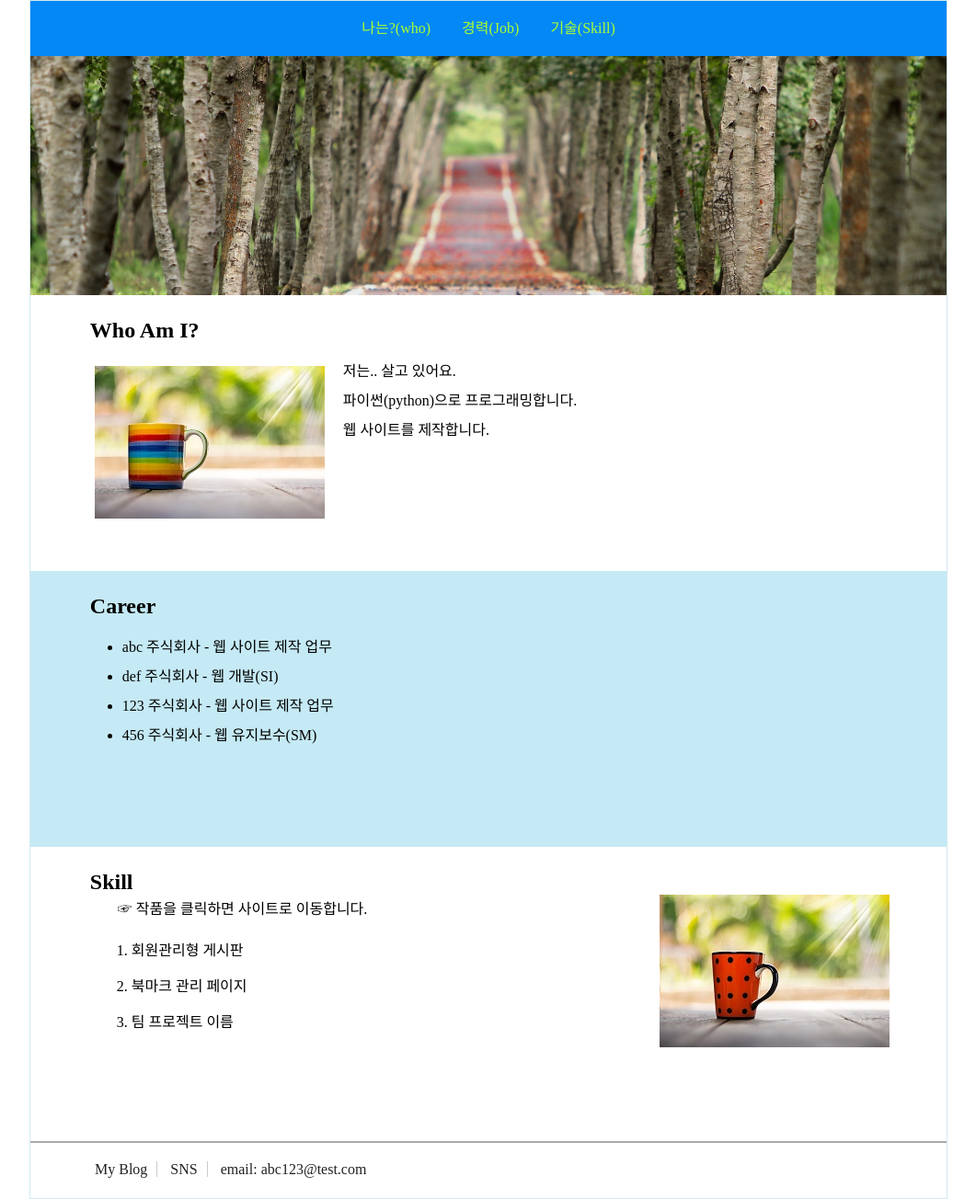
After one commit to soo-youngJun/mysite, a Django app: page /pybo/profile/ in a window 1280 px wide. The commit adds this page. Shown: the whole page at 92% size, without its empty margins (109-1170 px from the left). Run offline with Django 3.2, Linux system fonts and the light colour scheme.

Commit message:
add profile

```diff
--- a/pybo/urls.py
+++ b/pybo/urls.py
@@ -7,13 +7,14 @@ app_name = 'pybo'
 urlpatterns = [
     path('', views.index, name='index'),
     path('board/', views.board, name='board'),
+    path('profile/', views.profile, name='profile'),
     path('<int:question_id>/', views.detail, name='detail'),
     path('answer/create/<int:question_id>/', views.answer_create, name='answer_create'),
     path('question/create/', views.question_create, name='question_create'),
     path('question/modify/<int:question_id>/', views.question_modify, name='question_modify'),
     path('question/delete/<int:question_id>/', views.question_delete, name='question_delete'),
-    # path('answer/modify/<int:question_id>/', views.answer_modify, name='answer_modify'),
-
+    path('answer/modify/<int:answer_id>/', views.answer_modify, name='answer_modify'),
+    path('answer/delete/<int:answer_id>/', views.answer_delete, name='answer_delete'),
 
     path('jqtest/', views.jqtest, name='jqtest'),
     path('imgtest/', views.imgtest, name='imgtest'),
--- a/pybo/views.py
+++ b/pybo/views.py
@@ -4,17 +4,28 @@ from django.utils import timezone
 from .forms import QuestionForm, AnswerForm
 from django.contrib.auth.decorators import login_required
 from django.contrib import messages
-
+from django.core.paginator import Paginator
 
 def index(request):
     return render(request, 'pybo/index.html')
 
+def profile(request):
+    return render(request, 'pybo/profile.html')
+
 def board(request):
+    # 질문 목록
+    # 127.0.0.1:8000/pybo/board/?page=1
+    page = request.GET.get('page', '1')
+
+    # 조회
     question_list = Question.objects.order_by('-create_date')
-    context = {'question_list' : question_list}
-    return render(request, 'pybo/question_list.html', context)
-    #return HttpResponse("Welcome!! pybo에 오신 것을 환영합니다.")
-    #'-'기호는 내림차순 정렬
+
+    # 페이징 처리 -페이지당 10개씩 보여줌
+    paginator = Paginator(question_list, 10)
+    page_obj = paginator.get_page(page)
+
+    context = {'question_list' : page_obj}
+    return render(request, 'pybo/question_list.html' ,context)
 
 def detail(request, question_id):
     #question = Question.objects.get(id=question_id)
@@ -49,7 +60,7 @@ def question_create(request):
             question.author = request.user  #인증된 사용자(글쓴이)
             question.create_date = timezone.now()
             question.save()
-            return redirect('pybo:index')
+            return redirect('pybo:board')
     else:    # request.method == 'GET'
         form = QuestionForm()
 
@@ -84,8 +95,42 @@ def question_delete(request, question_id):
     if request.user != question.author:
         messages.error(request, "삭제 권한이 없습니다.")
         return redirect('pybo:detail', question_id=question.id)
-    question.delete()
-    return redirect('pybo:index')
+    else:
+        question.delete()
+    return redirect('pybo:board')
+
+@login_required(login_url='common:login')
+def answer_modify(request, answer_id):
+    #답변 수정
+    answer = get_object_or_404(Answer, pk=answer_id)
+    if request.user != answer.author:
+        messages.error(request, "수정 권한이 없습니다.")
+        return redirect('pybo:detail', question_id=answer.question.id)
+
+    if request.method == "POST":
+        form = AnswerForm(request.POST, instance=answer)
+        if form.is_valid():
+            answer = form.save(commit=False)
+            answer.author = request.user
+            answer.modify_date = timezone.now()
+            answer.save()
+            return redirect('pybo:detail', question_id=answer.question.id)
+    else:
+        form = AnswerForm(instance=answer)
+    context = {'form': form}
+    return render(request, 'pybo/answer_form.html', context)
+
+@login_required(login_url='common:login')
+def answer_delete(request, answer_id):
+    # 답변 삭제
+    answer = get_object_or_404(Answer, pk=answer_id)
+    if request.user != answer.author:
+        messages.error(request, '삭제 권한이 없습니다.')
+        return redirect('pybo:detail', question_id=answer.id)
+    else:
+        answer.delete()
+    return redirect('pybo:detail', question_id=answer.question.id)
+
 
 def jqtest(request):
     return render(request, 'pybo/jqtest.html')
--- a/static/pybo/style.css
+++ b/static/pybo/style.css
@@ -1,2 +1,43 @@
-textarea{width:100%;}
-input[type='submit']{margin-top: 10px;}
+/* 모바일 기준 */
+*{margin: 0;padding: 0;}
+#container{width: 100%; margin: 0 auto;}
+/* header 스타일 */
+header{width: 100%; height: 250px;
+       background: url("bg0.jpg") no-repeat;
+       background-size: cover;}
+nav{height: 60px; background: #0388f5; line-height: 60px;} /*line-height ul 위아래 가운데 정렬*/
+#main-nav{list-style: none; text-align: center;}
+#main-nav li{display: inline; margin: 0 15px;}
+#main-nav a:link, a:visited{text-decoration: none; color: greenyellow;}
+#main-nav li a:hover{color: yellow;} /*hover 커서 반응*/
+/* 본문 스타일 */
+section{width: 100%; padding: 10px 5%;} /*padding 좌우 가변크기%로! 중요!!*/
+section:nth-child(2n+1){background: rgb(197, 234, 245);}
+section .page-title{padding: 15px;} /*container 내 padding, margin 아님*/
+section .content .photo{display: none;} /*모바일 기준 사진 없음*/
+section .content .text p{line-height: 2em; padding-left: 30px;}
+section .content #career li{margin-left: 50px; line-height: 2em;}
+section .content #link{padding-left: 30px;}
+section .content #link li{margin: 15px;}
+section .content #link li a{text-decoration: none; color: black;}
+/* footer 스타일 */
+footer{height: 60px; border-top: 2px solid #aaa;}
+footer #bottomMenu{margin-top: 20px; margin-left: 60px;}
+footer #bottomMenu ul{list-style: none;}
+footer #bottomMenu ul li{display: inline; padding: 0 10px; border-right: 1px solid #ccc ;}
+footer #bottomMenu ul li:last-child{border: none;}
+footer #bottomMenu ul li a{text-decoration: none; color: #222;}
+/* 태블릿 기준 */
+@media screen and (min-width: 768px) {
+    header{height: 300px;}
+    #who, #job{float: left; width: 50%; height: 350px; box-sizing: border-box;}
+    #skill{clear: both;}
+}
+/* PC 기준 */
+@media screen and (min-width: 996px) {
+    #container{width: 996px; margin: 0 auto; border: 1px solid rgb(209, 233, 243);}
+    header{height: 320px;}
+    #who, #job, #skill{width: 100%; height: 300px;}
+    #who .photo{float: left; display: block; margin: 10px 20px;}
+    #skill .photo{float: right; display: block; margin-right: 10%;}
+}
--- a/templates/navbar.html
+++ b/templates/navbar.html
@@ -1,7 +1,7 @@
 <!--네비게이션 바-->
 <nav class="navbar navbar-expand-lg navbar-light bg-light border-bottom">
     <!-- 로고 부분-->
-    <a class="navbar-brand" href="{% url 'pybo:index' %}">Pybo</a>
+    <a class="navbar-brand" href="{% url 'pybo:index' %}">PyWeb</a>
     <button class="navbar-toggler ml-auto" type="button" data-toggle="collapse"
             data-target="#navbarNav" aria-controls="navbarNav"
             aria-expanded="false" aria-label="Toggle navigation">
@@ -22,6 +22,9 @@
             <li class="nav-item">
                 <a class="nav-link" href="{% url 'pybo:board' %}">질문/답변</a>
             </li>
+            <li class="nav-item">
+                <a class="nav-link" href="{% url 'pybo:profile' %}">나의 프로필</a>
+            </li>
         </ul>
     </div>
 </nav>
--- /dev/null
+++ b/templates/pybo/profile.html
@@ -0,0 +1,86 @@
+{% load static %}
+
+<!DOCTYPE html>
+<html lang="ko">
+<head>
+    <meta charset="UTF-8">
+    <meta http-equiv="X-UA-Compatible" content="IE=edge">
+    <meta name="viewport" content="width=device-width, initial-scale=1.0">
+    <title>My Profile</title>
+    <link rel="stylesheet" href="{% static 'pybo/style.css' %}">
+</head>
+<body>
+    <div id="container">
+        <header>
+            <nav>
+                <ul id="main-nav">
+                    <li><a href="#">나는?(who)</a></li>
+                    <li><a href="#">경력(Job)</a></li>
+                    <li><a href="#">기술(Skill)</a></li>
+                </ul>
+            </nav>
+        </header>
+
+        <section id="who">
+            <div class="page-title">
+                <h1>Who Am I?</h1>
+            </div>
+            <div class="content">
+                <div class="photo">
+                    <img src="{% static 'pybo/cup-1.jpg' %}" alt="컵">
+                </div>
+                <div class="text">
+                    <p>저는.. 살고 있어요.</p>
+                    <p>파이썬(python)으로 프로그래밍합니다.</p>
+                    <p>웹 사이트를 제작합니다.</p>
+                </div>
+            </div>
+        </section>
+
+        <section id="job">
+            <div class="page-title">
+                <h1>Career</h1>
+            </div>
+            <div class="content">
+                <div class="text">
+                    <ul id="career">
+                        <li>abc 주식회사 - 웹 사이트 제작 업무</li>
+                        <li>def 주식회사 - 웹 개발(SI)</li>
+                        <li>123 주식회사 - 웹 사이트 제작 업무</li>
+                        <li>456 주식회사 - 웹 유지보수(SM)</li>
+                    </ul>
+                </div>
+            </div>
+        </section>
+
+        <section id="skill">
+            <div class="page-title">
+                <h1>Skill</h1>
+                <div class="content">
+                    <div class="photo">
+                        <img src="{% static 'pybo/cup-3.jpg' %}" alt="컵">
+                    </div>
+                    <div class="text">
+                        <p>☞ 작품을 클릭하면 사이트로 이동합니다.</p>
+                        <ol id="link">
+                            <li><a href="#">회원관리형 게시판</a></li>
+                            <li><a href="#">북마크 관리 페이지</a></li>
+                            <li><a href="#">팀 프로젝트 이름</a></li>
+                        </ol>
+                    </div>
+                </div>
+            </div>
+        </section>
+
+        <footer>
+            <div id="bottomMenu">
+                <ul>
+                    <li><a href="#">My Blog</a></li>
+                    <li><a href="#">SNS</a></li>
+                    <li><a href="#">email: abc123@test.com</a></li>
+                </ul>
+            </div>
+        </footer>
+    </div>
+</body>
+</html>
```
Also changed, not shown: pybo/templatetags/pybo_filter.py (added, +7 -0 lines), static/pybo/watch.js (added, +8 -0 lines), templates/pybo/answer_form.html (added, +16 -0 lines), templates/pybo/question_detail.html (+10 -1 lines), templates/pybo/question_list.html (+59 -2 lines), db.sqlite3, static/pybo/bg0.jpg (added), static/pybo/cup-1.jpg (added), static/pybo/cup-3.jpg (added).
